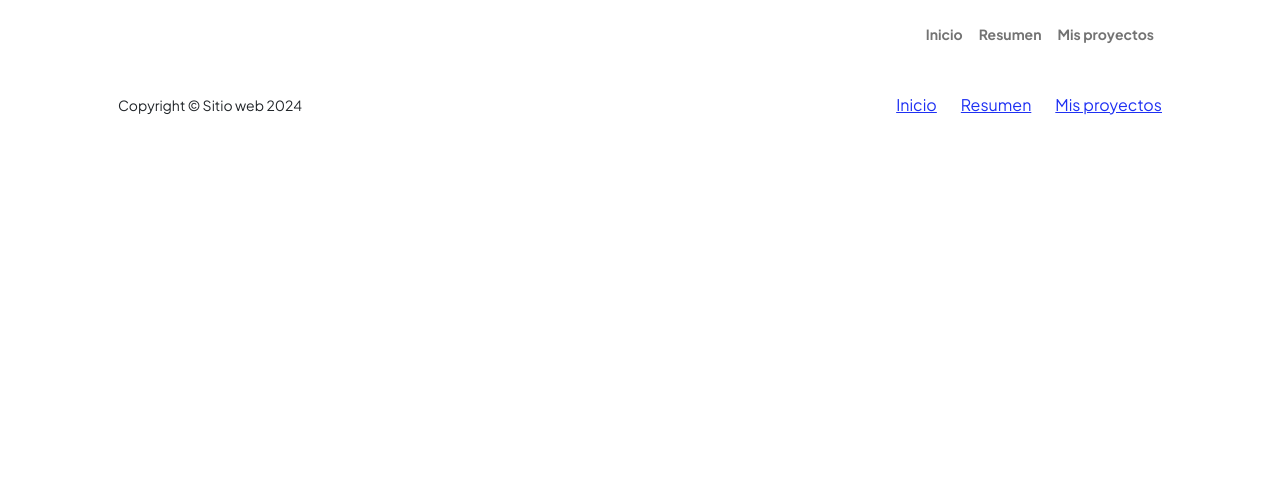
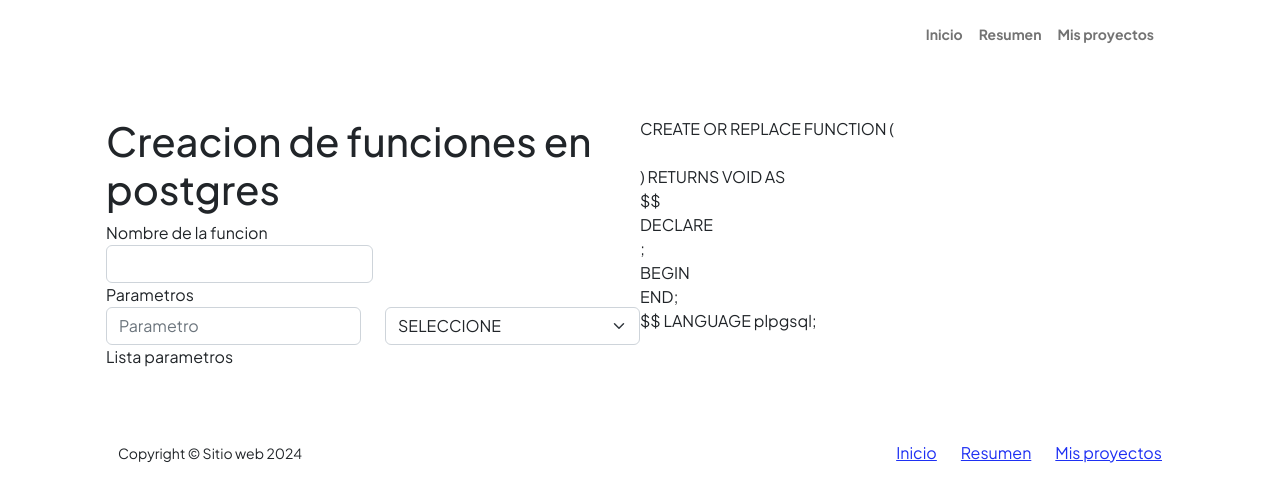
Before and after one commit to cristhiancustodio/Cv, a Vue app: page /desis in a window 1280 px wide. Shown: the top 502 px of the page. Built offline with nearby package versions, Linux system fonts and the light colour scheme.

Commit message:
webiando con postgress

```diff
--- a/src/router/index.js
+++ b/src/router/index.js
@@ -29,6 +29,11 @@ const router = createRouter({
 			name: 'contacto',
 			component: () => import("../views/Contacto.vue")
 		},
+		{
+			path: '/desis',
+			name: 'desis',
+			component: () => import("../views/Desis.vue")
+		},
 
 	],
 	scrollBehavior(to, from, savedPosition) {
--- /dev/null
+++ b/src/views/Desis.vue
@@ -0,0 +1,87 @@
+<script>
+export default{
+    data() {
+        return {
+            nombre_funcion:null,
+            final:null,
+            lista_parametros :[],
+            parametro:{
+                text:null,
+                tipo:'',
+            }
+        }
+    },
+    methods: {
+        agregarParametro(){
+            this.lista_parametros.push(
+                {
+                    text:this.parametro.text,
+                    tipo:this.parametro.tipo,
+                }
+            );
+            this.parametro.text = '';
+            this.parametro.tipo = '';
+        }
+    },
+}
+</script>
+
+<template>
+    <div class="container px-5 my-5">
+        <div class="row">
+            <div class="col p-0">
+                <h1>Creacion de funciones en postgres</h1>
+                <div class="w-50">
+                    <label for="">Nombre de la funcion</label>
+                    <input class="form-control" type="text" id="" v-model="nombre_funcion">
+                </div>
+                <div class="row">
+                    <div class="col-12">Parametros</div>
+                    <div class="col-6">
+                        <input type="text" v-model="parametro.text" class="form-control" @keyup.enter="agregarParametro" placeholder="Parametro">
+                    </div>
+                    <div class="col-6">
+                        <select name="" id="" v-model="parametro.tipo" class="form-select">
+                            <option value="" disabled>SELECCIONE</option>
+                            <option value="NUMERIC">NUMERIC</option>
+                            <option value="VARCHAR">VARCHAR</option>
+                            <option value="DATE">DATE</option>
+                            <option value="BOOLEAN">BOOLEAN</option>
+                        </select>
+                    </div>
+                    <div class="col-12">
+                        Lista parametros
+                        <div class="row" v-for="item in lista_parametros">
+                            <div class="col-6">{{ item.text }}</div>
+                            <div class="col-6">{{ item.tipo }}</div>
+                        </div>
+                    </div>
+                </div>
+            </div>
+            <div class="col p-0">
+                CREATE OR REPLACE FUNCTION {{ this.nombre_funcion }}(
+                <br>
+                &nbsp;&nbsp;&nbsp;{{ (lista_parametros.map(item=> item.tipo)).join(', ') }}
+                <br>
+                )
+                RETURNS VOID AS
+                <br>
+                $$
+                <br>
+                DECLARE
+                <br>
+                    {{ (lista_parametros.map((item, index) => `_${item.text} AS FOR $${index + 1}`)).join('; ') }}
+                    {{ (lista_parametros != []) ? ';' : '' }}
+                &nbsp;&nbsp;&nbsp;
+                <br>
+                BEGIN
+                <br>
+                END;
+                <br>
+                $$ LANGUAGE plpgsql;
+
+            </div>
+        </div>
+
+    </div>
+</template>
```
